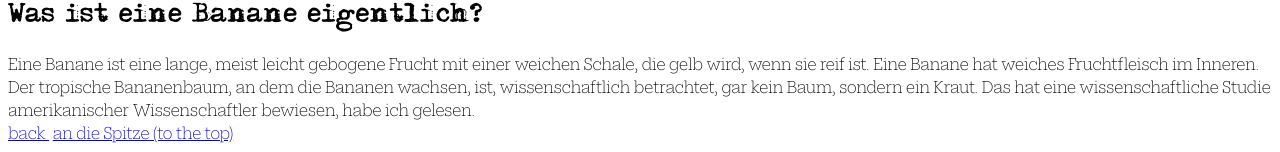
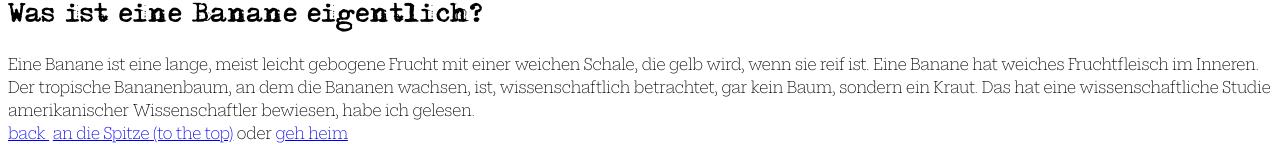
Before and after one commit to openmindculture/internetrauschen, a PHP site: page /banane-ja-und.php in a window 1280 px wide. Shown: the part 1244-1396 px from the top of the page. Run offline with PHP 8.4, Linux system fonts and the light colour scheme.

Commit message:
add home link everywhere

```diff
--- a/includes/footer.php
+++ b/includes/footer.php
@@ -2,3 +2,4 @@
 <footer>
 <a href="javascript:history.back();return void(0);" title="an HTML back link">back <img src="" alt=""></img></a>
 <a href="#top" title="an HTML top link">an die Spitze (to the top)</a>
+oder <a href="index.php" title="zur Startseite">geh heim</a>
```
